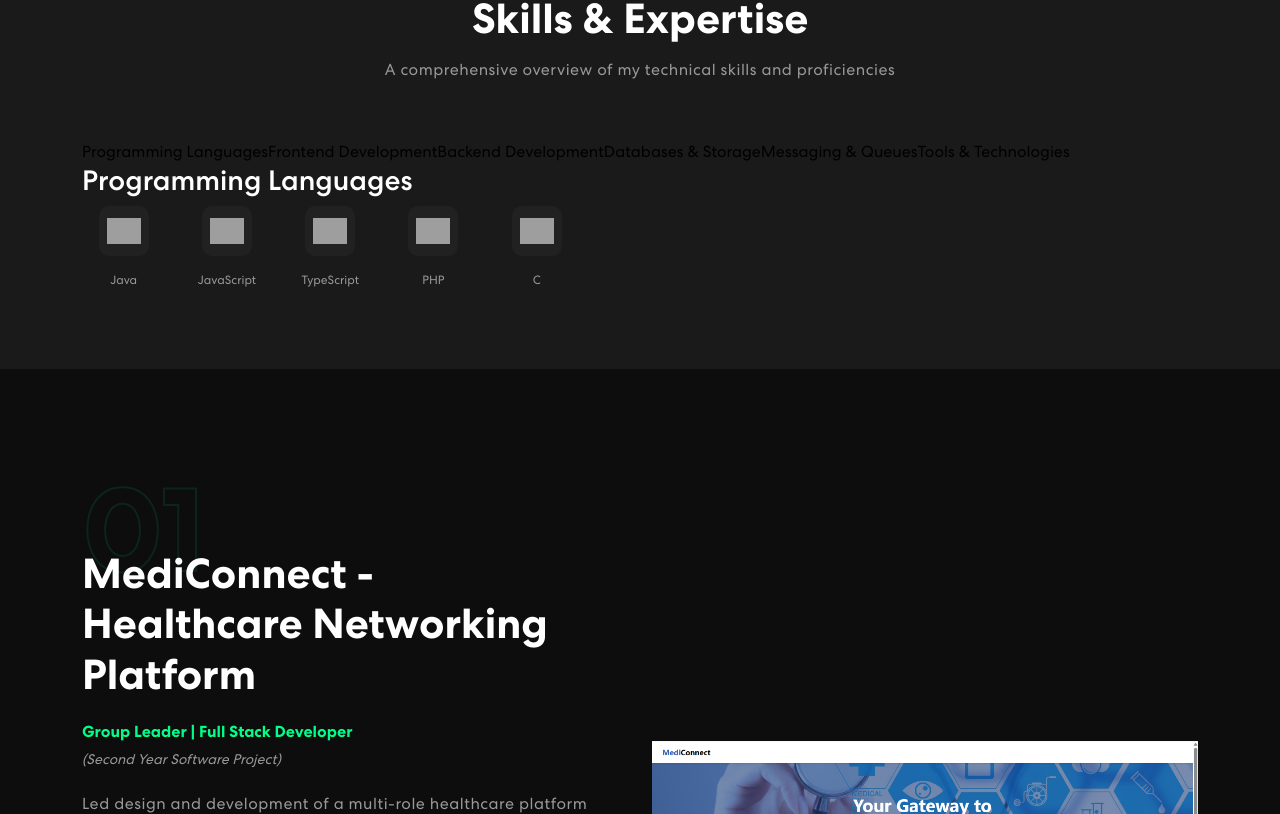
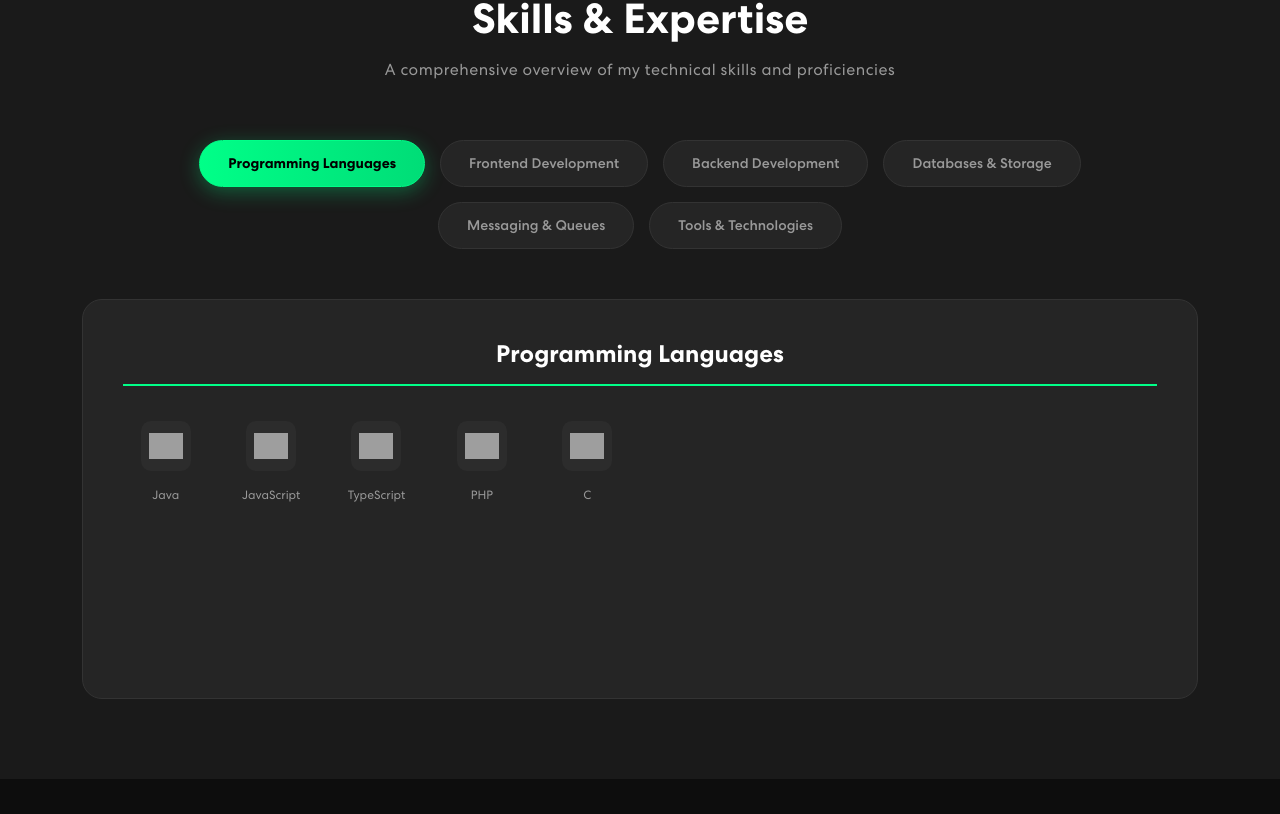
Before and after one commit to MalinduDinushka/My-Portfolio, a React (Create React App) app: page / in a window 1280 px wide. Shown: the part 886-1700 px from the top of the page. Built offline with nearby package versions, Linux system fonts and the light colour scheme; grey boxes are pictures that could not be loaded.

Commit message:
Add skill tabs and category content styles for improved skills section layout

```diff
--- a/src/App.css
+++ b/src/App.css
@@ -538,6 +538,76 @@ nav.navbar .navbar-toggler[aria-expanded="true"] .navbar-toggler-icon {
 .skill-icon-item:hover .skill-icon-name {
   color: #fff;
 }
+.skill-tabs {
+  display: flex;
+  justify-content: center;
+  flex-wrap: wrap;
+  gap: 15px;
+  margin-bottom: 50px;
+  padding: 0 20px;
+}
+.skill-tab {
+  background: #252525;
+  color: #999;
+  border: 1px solid #333;
+  border-radius: 25px;
+  padding: 12px 28px;
+  font-size: 14px;
+  font-weight: 500;
+  cursor: pointer;
+  transition: all 0.3s ease;
+  white-space: nowrap;
+}
+.skill-tab:hover {
+  background: #2a2a2a;
+  border-color: #00ff88;
+  color: #00ff88;
+  transform: translateY(-2px);
+}
+.skill-tab.active {
+  background: linear-gradient(90deg, #00ff88 0%, #00dd77 100%);
+  color: #000;
+  border-color: #00ff88;
+  font-weight: 600;
+  box-shadow: 0 5px 20px rgba(0, 255, 136, 0.3);
+}
+.skill-content-section {
+  margin-top: 20px;
+}
+.skill-category-content {
+  background: #252525;
+  border-radius: 20px;
+  padding: 40px;
+  border: 1px solid #333;
+  min-height: 400px;
+  transition: all 0.3s ease;
+}
+.skill-category-content h3 {
+  font-size: 24px;
+  font-weight: 600;
+  color: #fff;
+  margin-bottom: 35px;
+  padding-bottom: 15px;
+  border-bottom: 2px solid #00ff88;
+  text-align: center;
+}
+@media (max-width: 768px) {
+  .skill-tabs {
+    gap: 10px;
+  }
+  .skill-tab {
+    padding: 10px 20px;
+    font-size: 13px;
+  }
+  .skill-category-content {
+    padding: 30px 20px;
+    min-height: 350px;
+  }
+  .skill-icons-grid {
+    grid-template-columns: repeat(auto-fill, minmax(70px, 1fr));
+    gap: 15px;
+  }
+}
 
 /************ Projects Css ************/
 .project {
```
